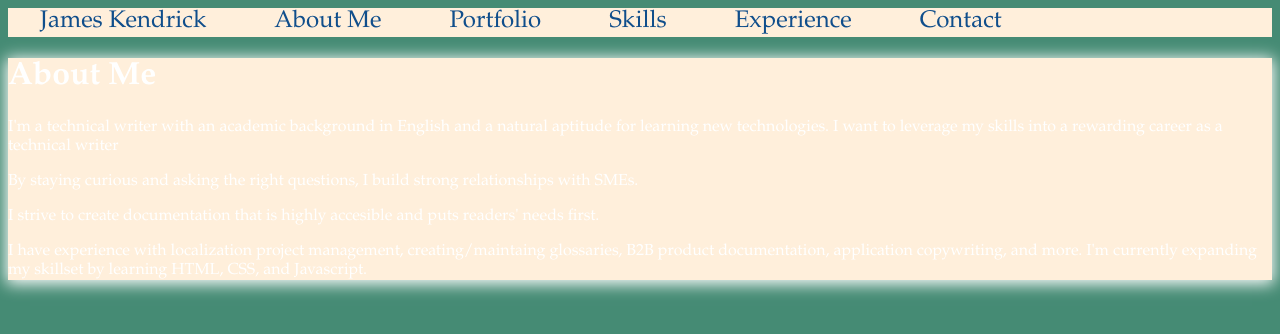
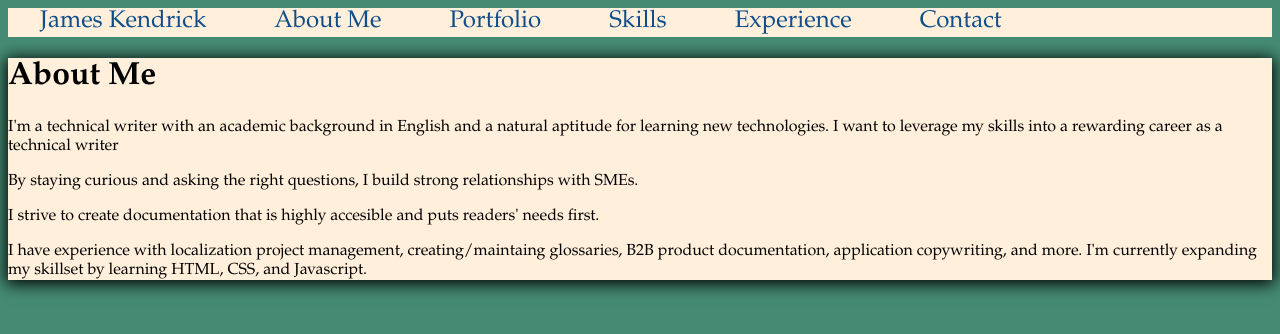
Before and after one commit to j-kendrick0/j-kendrick0.github.io, a plain HTML site: page aboutme.htm in a window 1280 px wide. Drawn offline with Linux system fonts and the light colour scheme.

Commit message:
text recolours etc

```diff
--- a/CSS/styles.css
+++ b/CSS/styles.css
@@ -33,20 +33,20 @@ a:active {
 /*main text*/
 body {
   background-color: rgb(69,139,116);
-  color:  rgb(255,255,255);
+  color:  rgb(0,0,0);
   text-decoration: none;
   font-family: "Palatino", Georgia, serif;
 }
 
 /*headers*/
 h1 {
-  color:  rgb(255,255,255);
+  color:  rgb(0,0,0);
   text-decoration: none;
   font-family: "Palatino", Georgia, serif;
 }
 
 h2 {
-  color:  rgb(255,255,255);
+  color:  rgb(0,0,0);
   text-decoration: none;
   font-family: "Palatino", Georgia, serif;
 }
--- a/aboutme.htm
+++ b/aboutme.htm
@@ -15,6 +15,8 @@
         }
         .body {
         align-items: center;
+        width: 800 px;
+        padding: 14px, 16 px;
         background-color: rgb(255,239,219);
         box-shadow: 0px 2px 15px 2px;
         }
```
